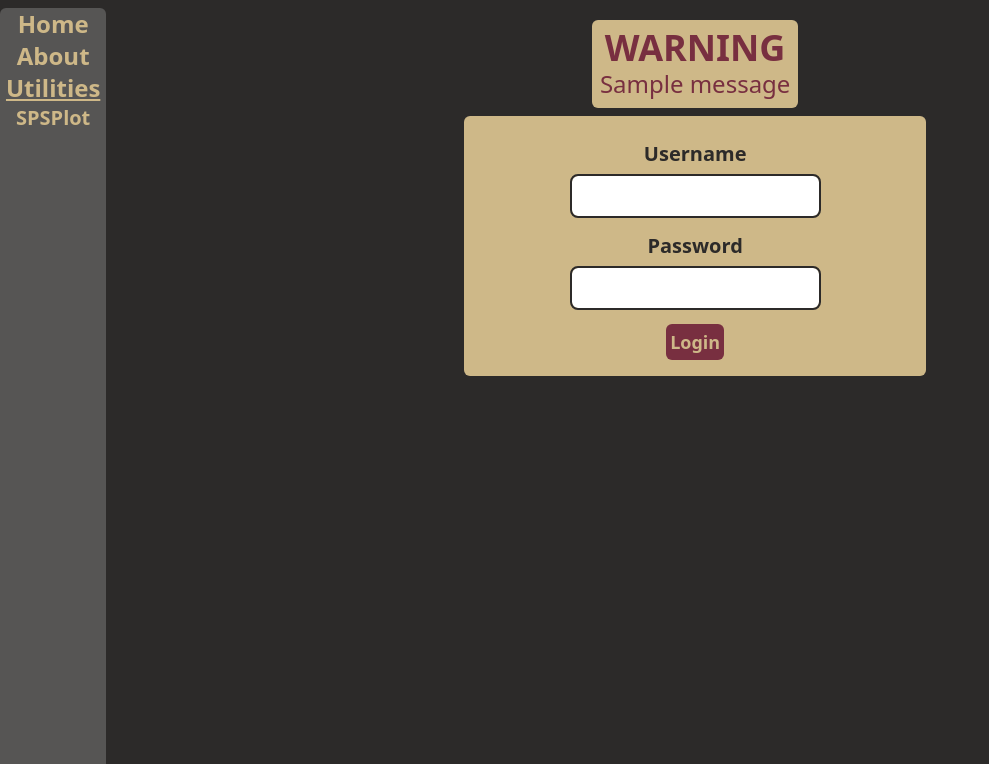
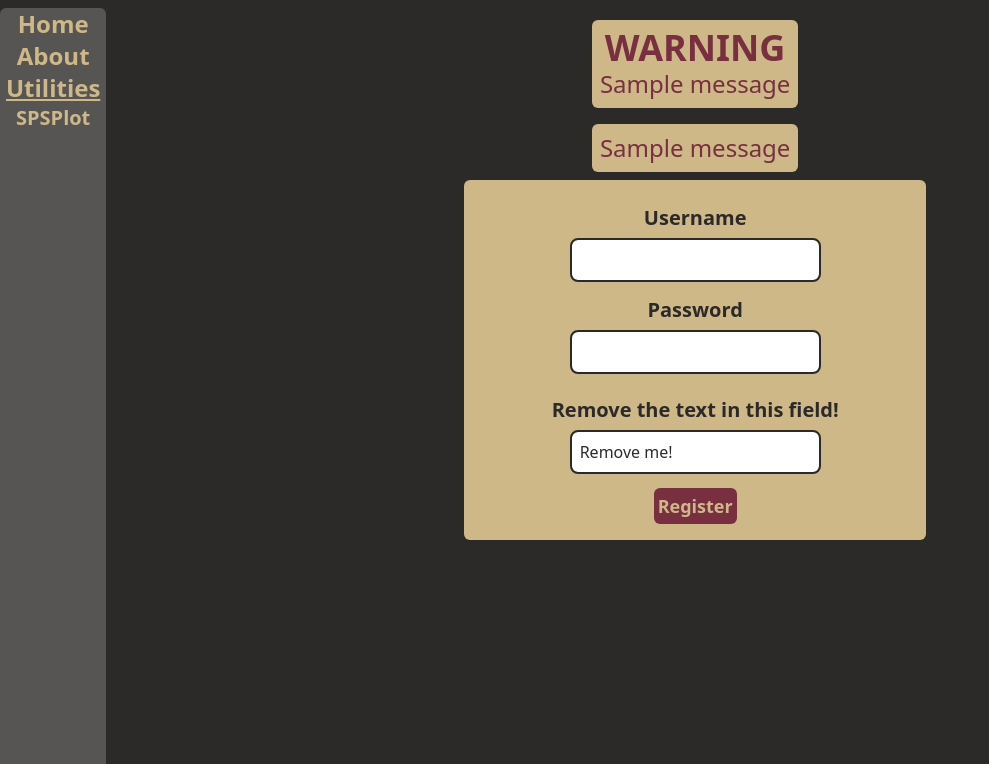
Before and after one commit to gwm17/websps, a Flask app: page /auth/register in a window 1280 px wide. Shown: the part 68-832 px from the top of the page, without its empty margins (0-989 px from the left). Run offline with Flask 3, Linux system fonts and the light colour scheme; tables that the repository leaves empty hold one stand-in row (values such as "Sample post"); one stand-in notice (Sample message) is shown; style sheets or scripts are compiled from the project's sources; parts of the project's set-up code (start-up, migrations or seed data) failed here and were passed over.

Commit message:
Add bot security to login, registration

```diff
--- a/websps/__init__.py
+++ b/websps/__init__.py
@@ -15,7 +15,7 @@
         SECRET_KEY='dev',
         SQLALCHEMY_DATABASE_URI=f"sqlite+pysqlite:///{Path(app.instance_path) / 'websps.sqlite'}",
         ADMIN_USERNAME="admin",
-        ADMIN_PASSWORD="test"
+        ADMIN_PASSWORD="testing1"
     )
 
     if test_config is None:
--- a/websps/auth.py
+++ b/websps/auth.py
@@ -24,9 +24,10 @@
             db.session.commit()
         except IntegrityError:
             error = f"Username {user.username} already exists"
-            flash(error)
+            flash(error, 'error')
             db.session.rollback()
         else:
+            flash("Succesfully registered! Please login", "info")
             return redirect(url_for("auth.login"))
 
     return render_template("auth/register.html", form=form)
@@ -49,7 +50,7 @@
             db.session.commit()
             return redirect(url_for("home.index"))
 
-        flash(error)
+        flash(error, 'error')
     return render_template("auth/login.html", form=form)
 
 #Load user data based on login to g
@@ -88,7 +89,7 @@
     @functools.wraps(view)
     def wrapped_view(**kwargs):
         if g.user.username != current_app.config.get("ADMIN_USERNAME"):
-            flash("In order to access this information you must be logged in as admin!")
+            flash("In order to access this information you must be logged in as admin!", 'error')
             return redirect(url_for("auth.login"))
         return view(**kwargs)
     return wrapped_view
--- a/websps/forms.py
+++ b/websps/forms.py
@@ -1,11 +1,17 @@
 from flask_wtf import FlaskForm
 from wtforms import StringField, PasswordField, DecimalField, IntegerField, SelectField, RadioField, FormField, FieldList
-from wtforms.validators import InputRequired, Optional
+from wtforms.validators import InputRequired, Optional, Length, ValidationError
 from flask import Markup
 
+def bot_field_validator(form, field):
+    if len(field.data) != 0:
+        raise ValidationError("You're a bot!")
+
 class LoginForm(FlaskForm):
-    username = StringField("Username", validators=[InputRequired()])
-    password = PasswordField("Password", validators=[InputRequired()])
+    username = StringField("Username", validators=[InputRequired(), Length(1, 50)])
+    password = PasswordField("Password", validators=[InputRequired(), Length(8, 50)])
+    bot_type1_field = StringField("Password", validators=[bot_field_validator]) #Make this field hidden
+    bot_type2_field = StringField("Test", validators=[bot_field_validator],default="Remove me!") #Users must remove this text
 
 class TargetElementForm(FlaskForm):
     z = IntegerField("Z", validators=[Optional()])
--- a/websps/templates/auth/login.html
+++ b/websps/templates/auth/login.html
@@ -7,6 +7,11 @@
         {{ with_errors(form.username, class="outline outline-2 outline-slate mb-2 rounded-md p-2") }}
         {{ form.password.label(class_="text-xl font-bold p-2") }}
         {{ with_errors(form.password, class="outline outline-2 outline-slate mb-4 rounded-md p-2") }}
+        <h1 class="text-xl font-bold p-2">Remove the text in this field!</h1>
+        {{ form.bot_type2_field.label(class_="text-xl font-bold p-2 hidden") }}
+        {{ with_errors(form.bot_type2_field, class="outline outline-2 outline-slate mb-4 rounded-md p-2") }}
+        {{ form.bot_type1_field.label(class_="hidden") }}
+        {{ with_errors(form.bot_type1_field, class="outline outline-2 outline-slate mb-4 rounded-md p-2 hidden") }}
         <input class="text-lg font-bold bg-garnet text-gold rounded-md p-1 hover:bg-light-garnet hover:text-light-gold" type="submit" value="Login">
     </form>
 {% endblock %}
--- a/websps/templates/auth/register.html
+++ b/websps/templates/auth/register.html
@@ -7,6 +7,11 @@
         {{ with_errors(form.username, class="outline outline-2 outline-slate mb-2 rounded-md p-2") }}
         {{ form.password.label(class_="text-xl font-bold p-2") }}
         {{ with_errors(form.password, class="outline outline-2 outline-slate mb-4 rounded-md p-2") }}
-        <input class="text-lg font-bold bg-garnet text-gold rounded-md p-1 hover:bg-light-garnet hover:text-light-gold" type="submit" value="Login">
+        <h1 class="text-xl font-bold p-2">Remove the text in this field!</h1>
+        {{ form.bot_type2_field.label(class_="text-xl font-bold p-2 hidden") }}
+        {{ with_errors(form.bot_type2_field, class="outline outline-2 outline-slate mb-4 rounded-md p-2") }}
+        {{ form.bot_type1_field.label(class_="hidden") }}
+        {{ with_errors(form.bot_type1_field, class="outline outline-2 outline-slate mb-4 rounded-md p-2 hidden") }}
+        <input class="text-lg font-bold bg-garnet text-gold rounded-md p-1 hover:bg-light-garnet hover:text-light-gold" type="submit" value="Register">
     </form>
 {% endblock %}
--- a/websps/templates/base.html
+++ b/websps/templates/base.html
@@ -40,12 +40,25 @@
             <a class="text-xl font-bold hover:text-light-gold" href="{{ url_for('spsplot.index') }}">SPSPlot</a>
         </div>
         <div class="basis-11/12 flex flex-col items-center p-2 text-slate">
-            {% for message in get_flashed_messages() %}
-                <div class="flex flex-col bg-gold text-garnet rounded-md m-2 p-2 items-center">
-                    <h1 class="font-bold text-4xl">WARNING</h1>
-                    <p class="text-2xl">{{ message }}</p>
-                </div>
-            {% endfor %}
+            {% with errors = get_flashed_messages(category_filter=["error"]) %}
+                {% if errors %}
+                    {% for message in errors %}
+                        <div class="flex flex-col bg-gold text-garnet rounded-md m-2 p-2 items-center">
+                            <h1 class="font-bold text-4xl">WARNING</h1>
+                            <p class="text-2xl">{{ message }}</p>
+                        </div>
+                    {% endfor %}
+                {% endif %}
+            {% endwith %}
+            {% with infos = get_flashed_messages(category_filter=["info"]) %}
+                {% if infos %}
+                    {% for message in infos %}
+                        <div class="flex flex-col bg-gold text-garnet rounded-md m-2 p-2 items-center">
+                            <p class="text-2xl">{{ message }}</p>
+                        </div>
+                    {% endfor %}
+                {% endif %}
+            {% endwith %}
             {% block content %}{% endblock %}
         </div>
     </div>
```
Also changed, not shown: websps/spsplot.py (+6 -6 lines).
